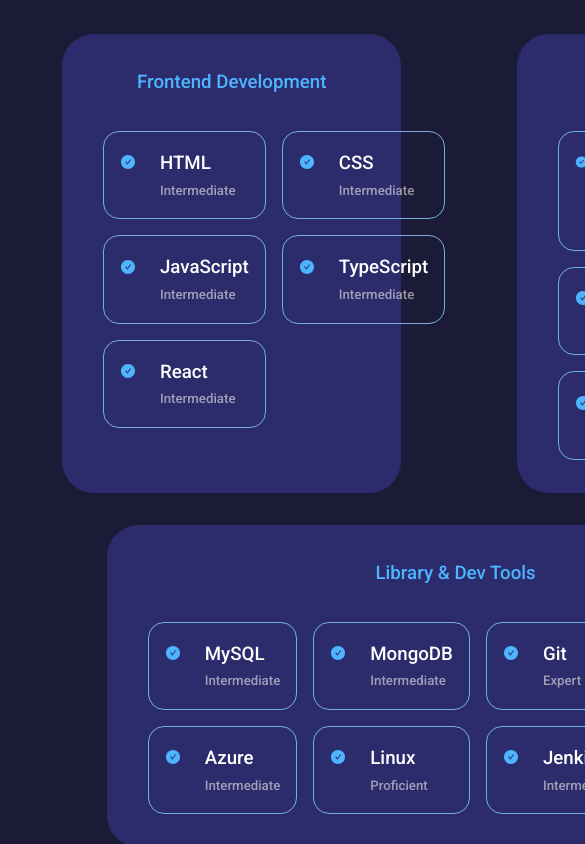
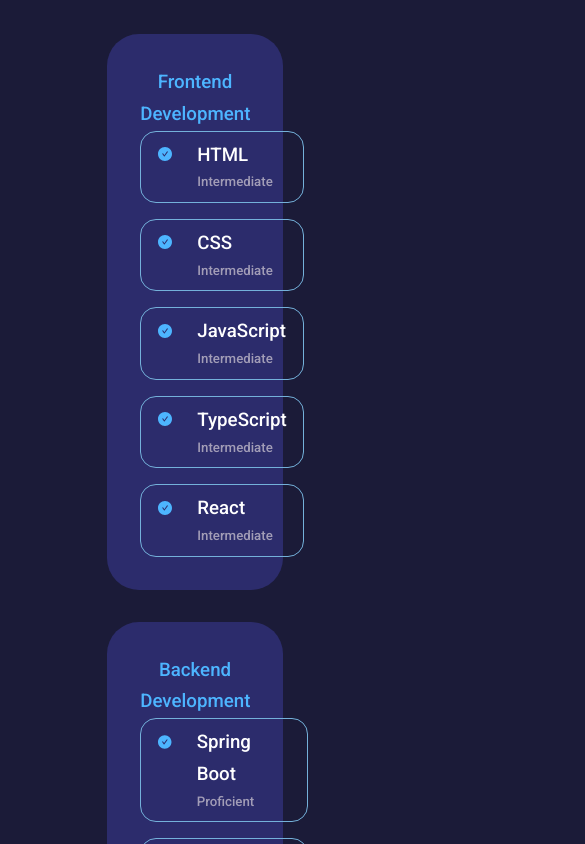
Before and after one commit to xiexixixi/yxhp, a React (Create React App) app: page / in a window 390 px wide. Shown: the part 2080-2924 px from the top of the page, 585 px wide, since content can reach past the window. Built offline with nearby package versions, Linux system fonts and the light colour scheme.

Commit message:
experience completed, media query completed

```diff
--- a/src/components/experience/experience.css
+++ b/src/components/experience/experience.css
@@ -8,7 +8,6 @@
     grid-column: span 2;
 }
 .experience__merge > .experience__content {
-    grid-column: span 2;
     grid-template-columns: repeat(5, 1fr);
 }
 
@@ -28,14 +27,14 @@
 
 .experience__container > div > h3 {
     text-align: center;
-    margin-bottom: 2rem;
+    /* margin-bottom: 2rem; */
     color: var(--color-primary);
 }
 
 .experience__content {
     display: grid;
     grid-template-columns: 1fr 1fr;
-    row-gap: 1rem;
+    gap: 1rem;
 }
 
 /* ============ MEDIA QUERIES (MEDIUM DEVICE) ============*/
@@ -43,9 +42,46 @@
     .experience__container{
         grid-template-columns: 1fr;
     }
+    .experience__merge {
+        grid-column: span 1;
+    }
     .experience__container > div {
         width: 80%;
         padding: 2rem;
         margin: 0 auto;
     }
+
+    .experience__merge {
+        grid-column: span 1;
+    }
+    .experience__merge > .experience__content {
+        grid-template-columns: repeat(2, 1fr);
+    }
+
 }
+/* ============ MEDIA QUERIES (SMALL DEVICE) ============*/
+@media screen and (max-width: 600px){
+    .experience__container{
+        grid-template-columns: 1fr;
+    }
+    .experience__merge {
+        grid-column: span 1;
+    }
+    .experience__container > div {
+        width: 50%;
+        padding: 2rem;
+        margin: 0 auto;
+    }
+    .experience__content {
+        display: grid;
+        grid-template-columns: 1fr;
+        row-gap: 1rem;
+    }
+
+    .experience__merge {
+        grid-column: span 1;
+    }
+    .experience__merge > .experience__content {
+        grid-template-columns: repeat(1, 1fr);
+    }
+}
--- a/src/components/experience/skill.css
+++ b/src/components/experience/skill.css
@@ -3,8 +3,8 @@
     gap: 1.5rem;
     border-radius: 1rem;
     border: 1px solid rgb(116, 177, 218);
-    margin: 0rem 0.5rem;
-    padding: 1rem;
+    /* margin: 0rem 0.5rem; */
+    padding: 0.5rem 1rem;
 }
 
 .skilldetail:hover {
```
